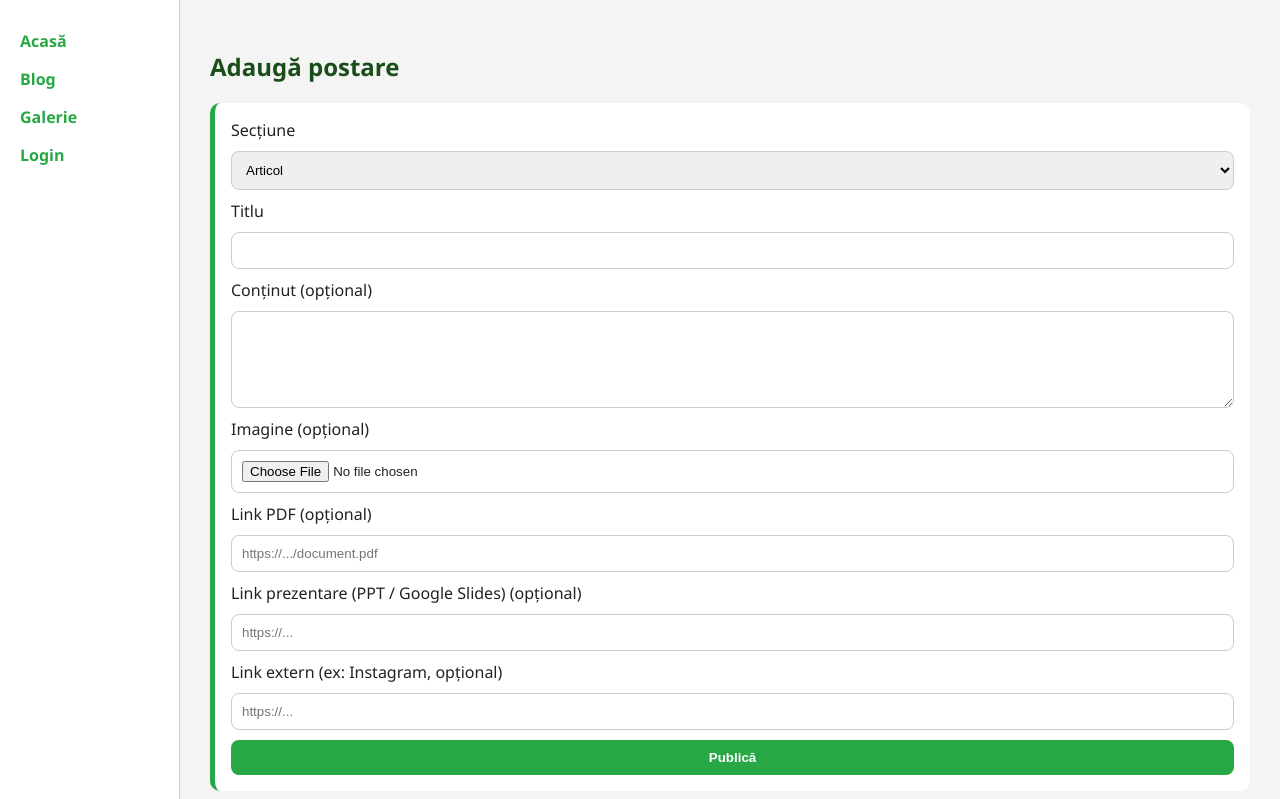
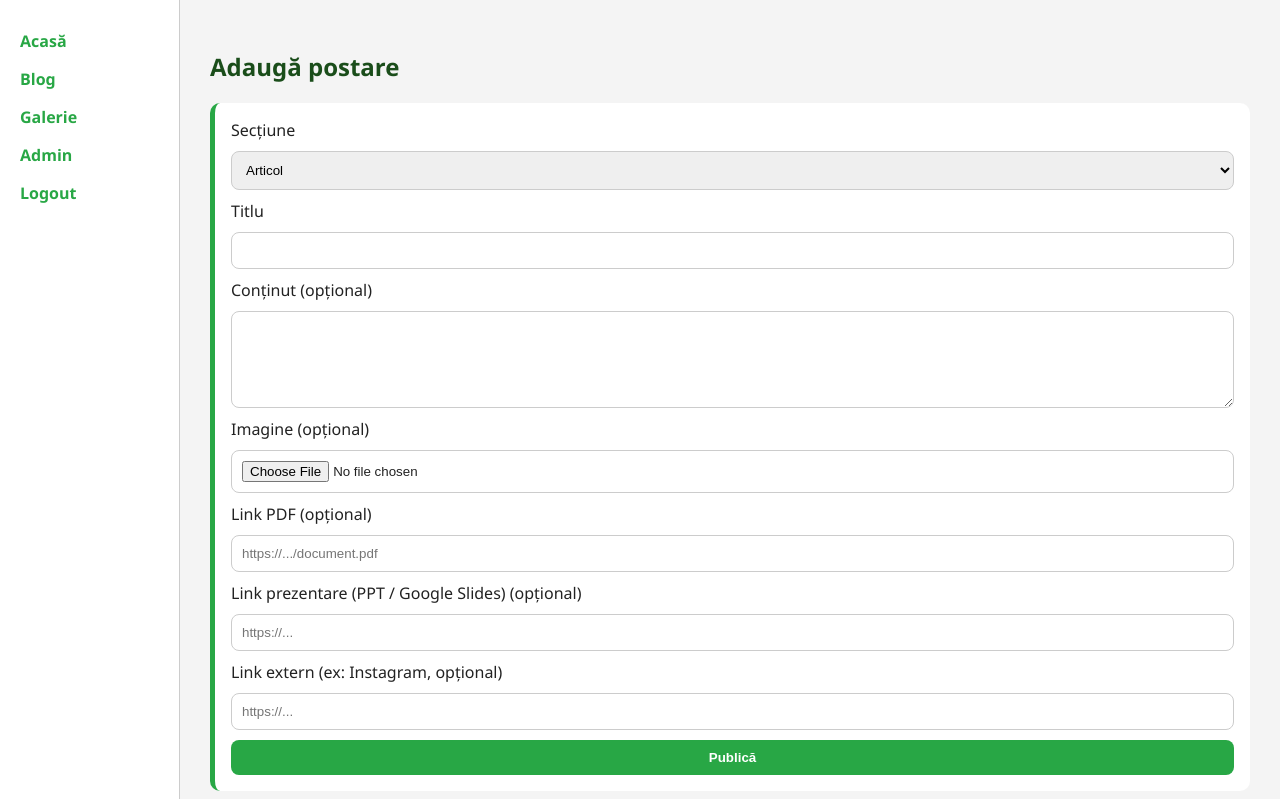
Before and after one commit to yokosumei/vianu_bio_site, a Flask app: page /admin/new in a window 1280 px wide. Shown: the top 799 px of the page. Run offline with Flask 3, Linux system fonts and the light colour scheme; the visitor is signed in with stand-in values (Sample User, id 1).

Commit message:
Update layout.html

```diff
--- a/templates/layout.html
+++ b/templates/layout.html
@@ -15,16 +15,18 @@
     <a href="{{ url_for('blog') }}">Blog</a>
     <a href="{{ url_for('blog') }}#galerie">Galerie</a>
 
-  {% if session.get('user_id') in ['admin@vianubio','membriiaccount'] %}
-    <a href="{{ url_for('lectii') }}">Lecții</a>
+    {% if session.get('user_email') in ['admin@vianubio','membriiaccount'] %}
+      <a href="{{ url_for('blog') }}#lectii">Lecții</a>
     {% endif %}
 
-  {% if session.get('user_id') %}
+    {% if session.get('logged_in') %}
+      <a href="{{ url_for('admin_new') }}">Admin</a>
       <a href="{{ url_for('logout') }}">Logout</a>
     {% else %}
       <a href="{{ url_for('login_page') }}">Login</a>
     {% endif %}
   </nav>
+
 
     </aside>
 
```
Lines whose indentation alone changed are shown as unchanged.
